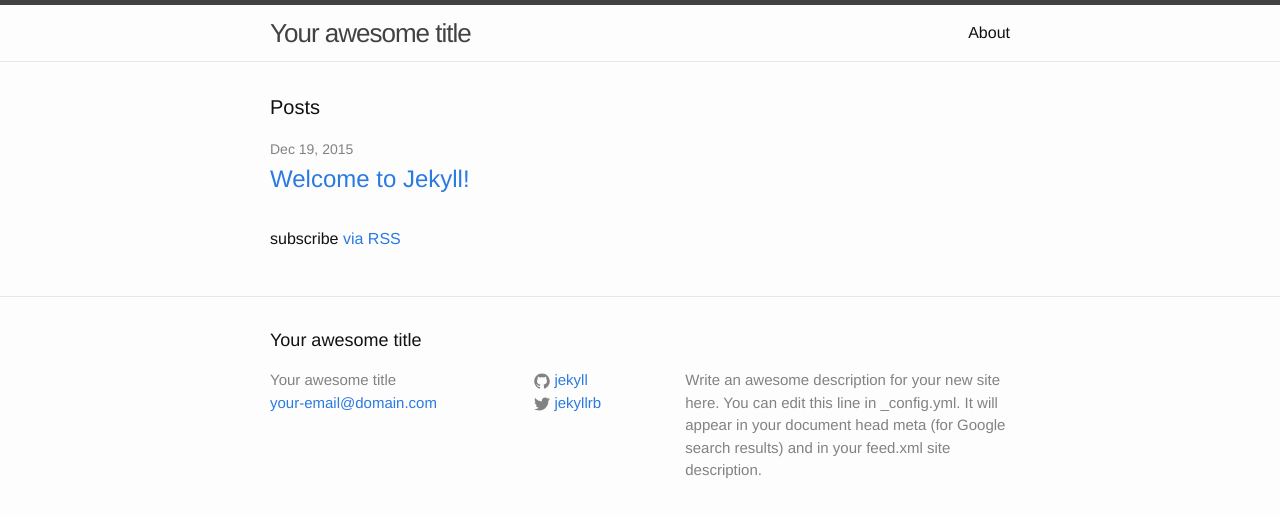
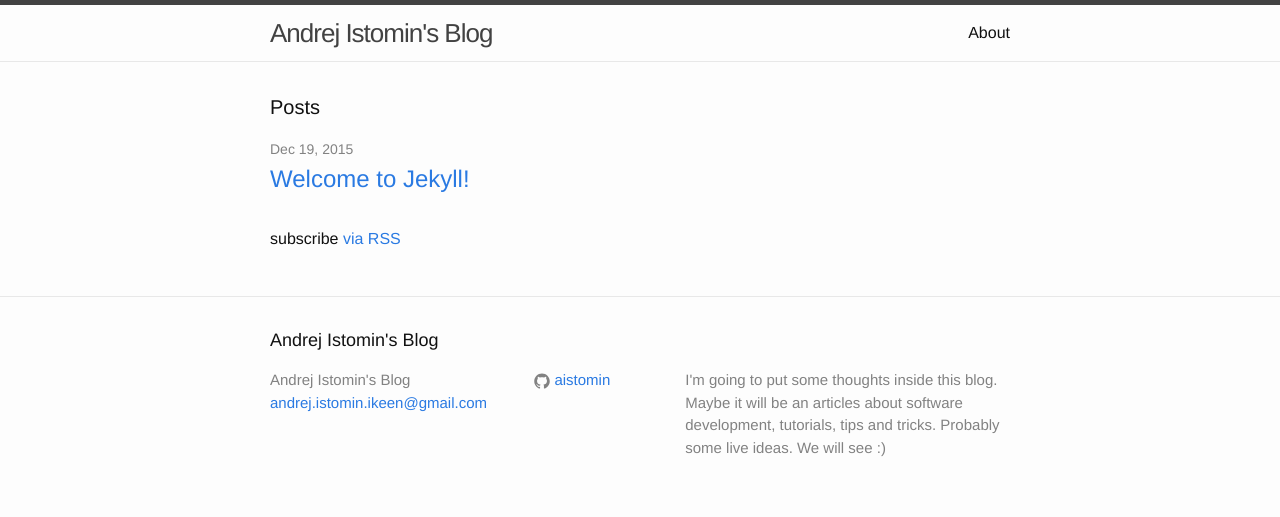
Before and after one commit to aistomin/aistomin.github.io, a Jekyll site: the page built from index.html, in a window 1280 px wide. Shown: the top 517 px of the page. Built offline with Jekyll 4.4.1, drawn with Linux system fonts in a browser that asks for light colours.

Commit message:
some play around with jekyll.

```diff
--- a/_config.yml
+++ b/_config.yml
@@ -1,21 +1,13 @@
-# Welcome to Jekyll!
-#
-# This config file is meant for settings that affect your whole blog, values
-# which you are expected to set up once and rarely need to edit after that.
-# For technical reasons, this file is *NOT* reloaded automatically when you use
-# 'jekyll serve'. If you change this file, please restart the server process.
-
-# Site settings
-title: Your awesome title
-email: your-email@domain.com
+title: Andrej Istomin's Blog
+email: andrej.istomin.ikeen@gmail.com
 description: > # this means to ignore newlines until "baseurl:"
-  Write an awesome description for your new site here. You can edit this
-  line in _config.yml. It will appear in your document head meta (for
-  Google search results) and in your feed.xml site description.
-baseurl: "" # the subpath of your site, e.g. /blog
-url: "http://yourdomain.com" # the base hostname & protocol for your site
-twitter_username: jekyllrb
-github_username:  jekyll
+  I'm going to put some thoughts inside this blog. Maybe it will be an articles
+  about software development, tutorials, tips and tricks. Probably some live
+  ideas. We will see :)
+baseurl: "/blog" # the subpath of your site, e.g. /blog
+url: "http://aistomin.github.io/" # the base hostname & protocol for your site
+#twitter_username: jekyllrb
+github_username:  aistomin
 
 # Build settings
 markdown: kramdown
```
Also changed, not shown: 1 other file.
